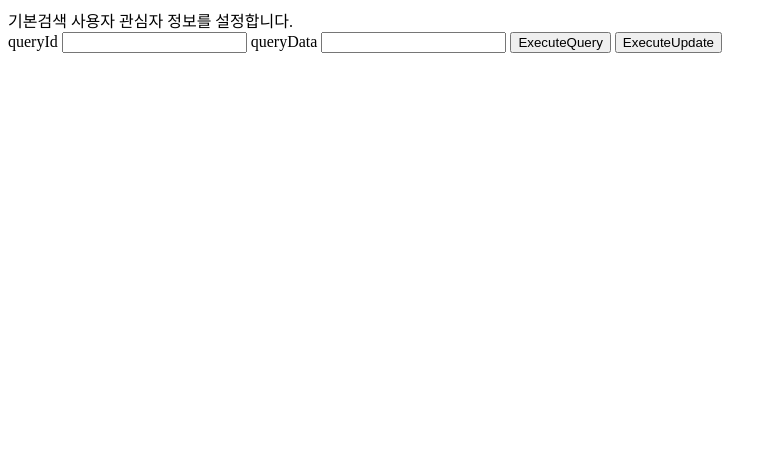
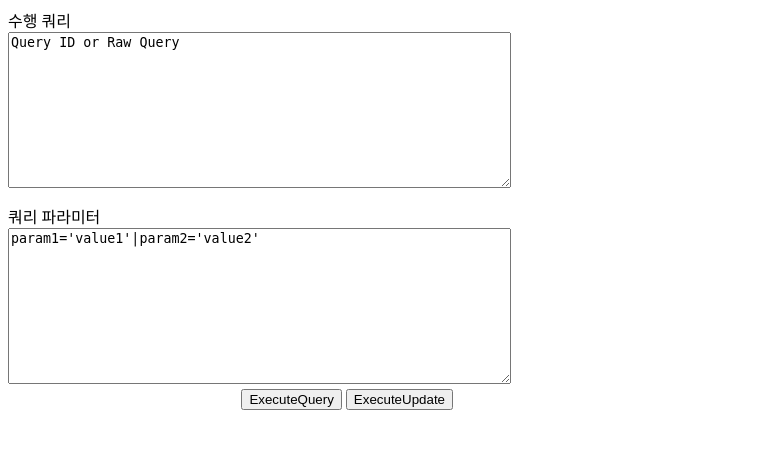
Before and after one commit to monorainny/xcoder-web-data-service, a Django app: page /DbQuery/ in a window 1280 px wide. Shown: the top 449 px of the page, without its empty margins (0-777 px from the left). Run offline with Django 3.2, Linux system fonts and the light colour scheme; parts of the project's set-up code (start-up, migrations or seed data) failed here and were passed over; some libraries are stand-ins or nearby versions; some web fonts are replaced.

Commit message:
쿼리 실행 UI 수정

```diff
--- a/django-server/src/WebDataRestService/templates/index.html
+++ b/django-server/src/WebDataRestService/templates/index.html
@@ -136,18 +136,23 @@
 </head>
 <body>
 
-	{{ head_title }}
-	{{ page_title }}
+	<form id="registform" name="form" method="post">{% csrf_token %}
+		수행 쿼리
+		<div>
+			<TextArea id="queryId" type="queryId" name="queryId" cols="60" rows="10" value="{{ queryId }}" required>Query ID or Raw Query</TextArea>
+		</div>
 
-	<form id="registform" name="form" method="post">{% csrf_token %}
-		<label>queryId</label>
-		<input id="queryId" type="queryId" name="queryId" length="60" value="{{ queryId }}" required />
+		</p>
 
-		<label>queryData</label>
-		<input id="queryData" type="queryData" name="queryData" length="60" value="{{ queryData }}" />
+		쿼리 파라미터
+		<div horizonAlign="top">
+			<TextArea id="queryData" type="queryData" name="queryData" cols="60" rows="10" value="{{ queryData }}">param1='value1'|param2='value2'</TextArea>
+		</div>
 
-		<input class="button" type="button" id="query" value="ExecuteQuery" />
-		<input class="button" type="button" id="update" value="ExecuteUpdate" />
+		<div style="width : 440px; padding : 5px;" align="right">
+			<input class="button" type="button" id="query" value="ExecuteQuery" />
+			<input class="button" type="button" id="update" value="ExecuteUpdate" />
+		</div>
 
 		<div class="spacer"></div>
 	</form>
```
